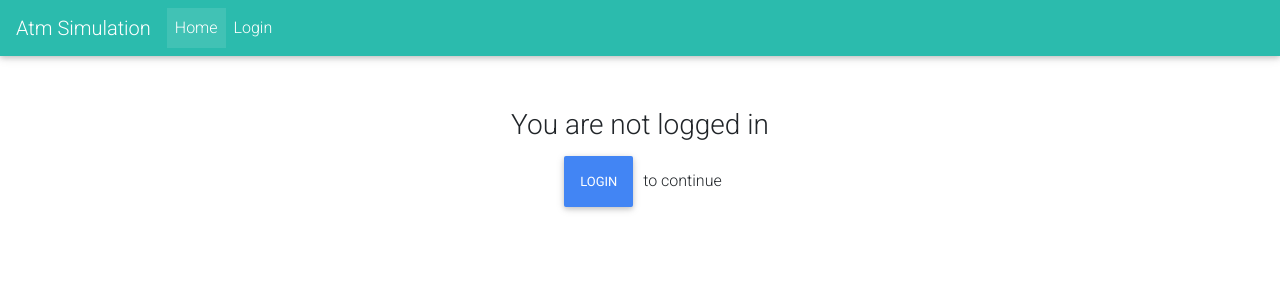
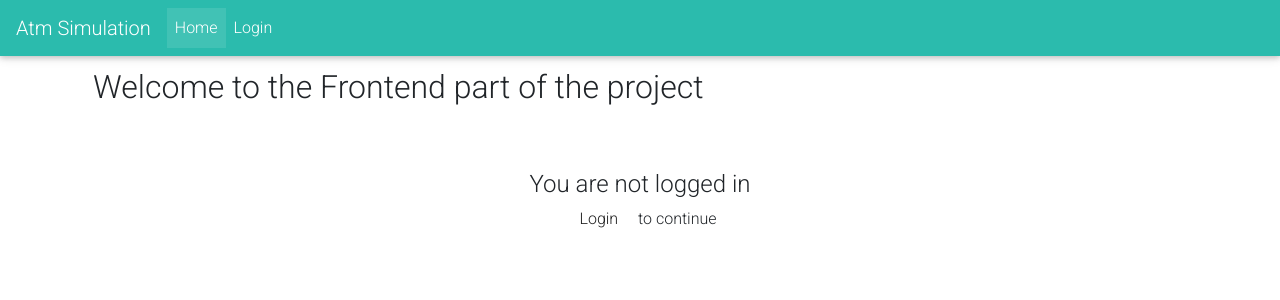
Before and after one commit to moturi07/switchlink-frontend, a Vue app: page / in a window 1280 px wide. Shown: the top 300 px of the page. Built offline with nearby package versions, Linux system fonts and the light colour scheme; no server answers.

Commit message:
Updated the ui

```diff
--- a/src/axios.js
+++ b/src/axios.js
@@ -1,5 +1,5 @@
 import axios from 'axios'
 
-axios.defaults.baseURL='https://localhost:44325/api/';
+axios.defaults.baseURL='http://moturi-001-site1.ftempurl.com/api/';
 
 axios.defaults.headers.common['Authorization']='Bearer'+localStorage.getItem('token');
--- a/src/components/Dashboard.vue
+++ b/src/components/Dashboard.vue
@@ -137,7 +137,7 @@ import 'firebase/database';
                     this.loading = true;
                     try {
                         let res = await axios({
-                            url: "https://localhost:44325/api/Accounts/GetAccount/"+user.email+"/",
+                            url: "http://moturi-001-site1.ftempurl.com/api/Accounts/GetAccount/"+user.email+"/",
                             method: "GET",
                         });
                         let accounts = JSON.parse(res.data);
@@ -161,13 +161,13 @@ import 'firebase/database';
                 if(user !=null){
                     try {
                         let acc_resp =await axios({
-                            url: "https://localhost:44325/api/Accounts/GetAccountNumber/"+user.email+"/",
+                            url: "http://moturi-001-site1.ftempurl.com/api/Accounts/GetAccountNumber/"+user.email+"/",
                             method: "GET",
                         });
                         let accounts = JSON.parse(acc_resp.data);
                         let no=accounts[0].account_number;
                         let trans = await axios({
-                            url: "https://localhost:44325/api/values/Get/"+no,
+                            url: "http://moturi-001-site1.ftempurl.com/api/values/Get/"+no,
                             method: "GET",
                         });
                         let transactions= JSON.parse(trans.data);
--- a/src/components/Home.vue
+++ b/src/components/Home.vue
@@ -1,12 +1,13 @@
 <template>
 <div>
+	<h2 class="p-2">Welcome to the Frontend part of the project</h2>
 <div class="text-center p-5 m-auto" v-if="loggedIn">
-    <h2>Welcome Back {{user.email}}</h2>
+    <h4>Welcome Back {{user.email}}</h4>
     <a href="dashboard" class="btn p-3 btn-primary">View Dashboard</a>
 </div>
 <div class="text-center p-5 m-auto" v-if="!loggedIn">
-    <h3>You are not logged in</h3>
-    <p><a href="login" class="btn p-3 btn-primary">Login </a> to continue</p>
+    <h4>You are not logged in</h4>
+    <p><a href="login" class="text-dark p-3">Login </a> to continue</p>
 </div>
 </div>
 </template>
--- a/src/components/Login.vue
+++ b/src/components/Login.vue
@@ -2,6 +2,8 @@
   <form @submit.prevent="handleSubmit">
     <div class="row">
       <div class="col-md-6 mb-5 mx-auto">
+        <p>Users: moturigeorge@gmail.com, moturigeorge1@gmail.com, moturigeorge2@gmail.com</p>
+        <p>Password: 123456</p>
         <div class="card mx-xl-5 mt-5">
           <div class="card-body">
                     <!--Header-->
@@ -26,16 +28,7 @@
                     <div class="text-center mt-4">
                         <button class="btn btn-light-blue waves-effect waves-light" type="submit">Login</button>
                     </div>
-
           </div>
-          <!--Footer
-          <div class="modal-footer">
-            <div class="options font-weight-light">
-              <p>Not a member? <a href="#">Sign Up</a></p>
-              <p>Forgot <a href="#">Password?</a></p>
-            </div>
-          </div>
-          -->
         </div>
       </div>
     </div>
@@ -71,25 +64,6 @@ export default {
         }
 
     }
-
-    /*
-    name:'Login',
-    data(){
-        return{
-            email:'',
-            password:''
-        }
-    },
-    methods: {
-        async handleSubmit(){
-            const response=await axios.post('login', {
-                email: this.email,
-                password: this.password
-            });
-            localStorage.setItem('token',response.data.token);
-        }
-    }
-    */
 }
 </script>
 <style scoped>
```
Also changed, not shown: src/components/Register.vue (+0 -22 lines).
